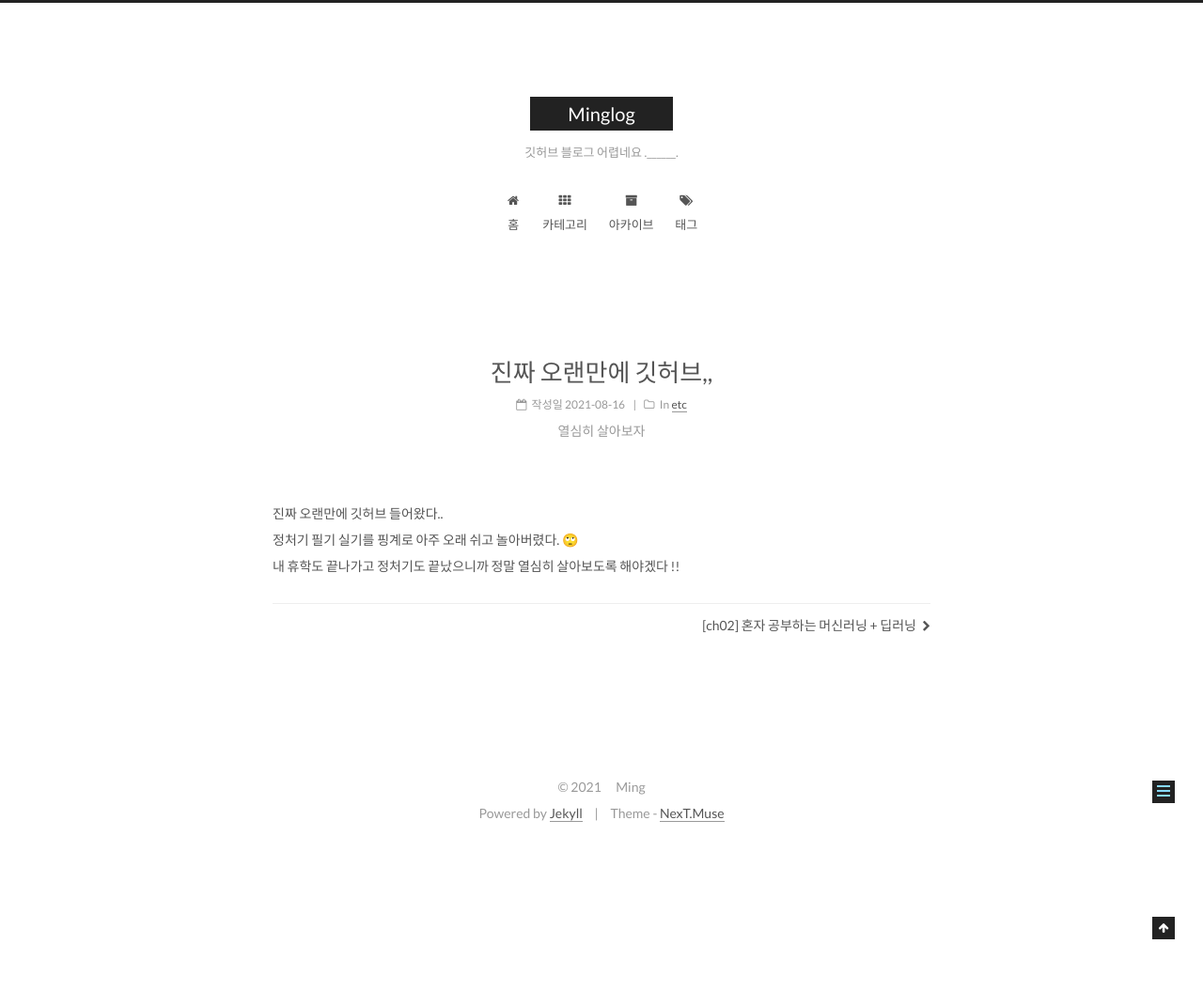
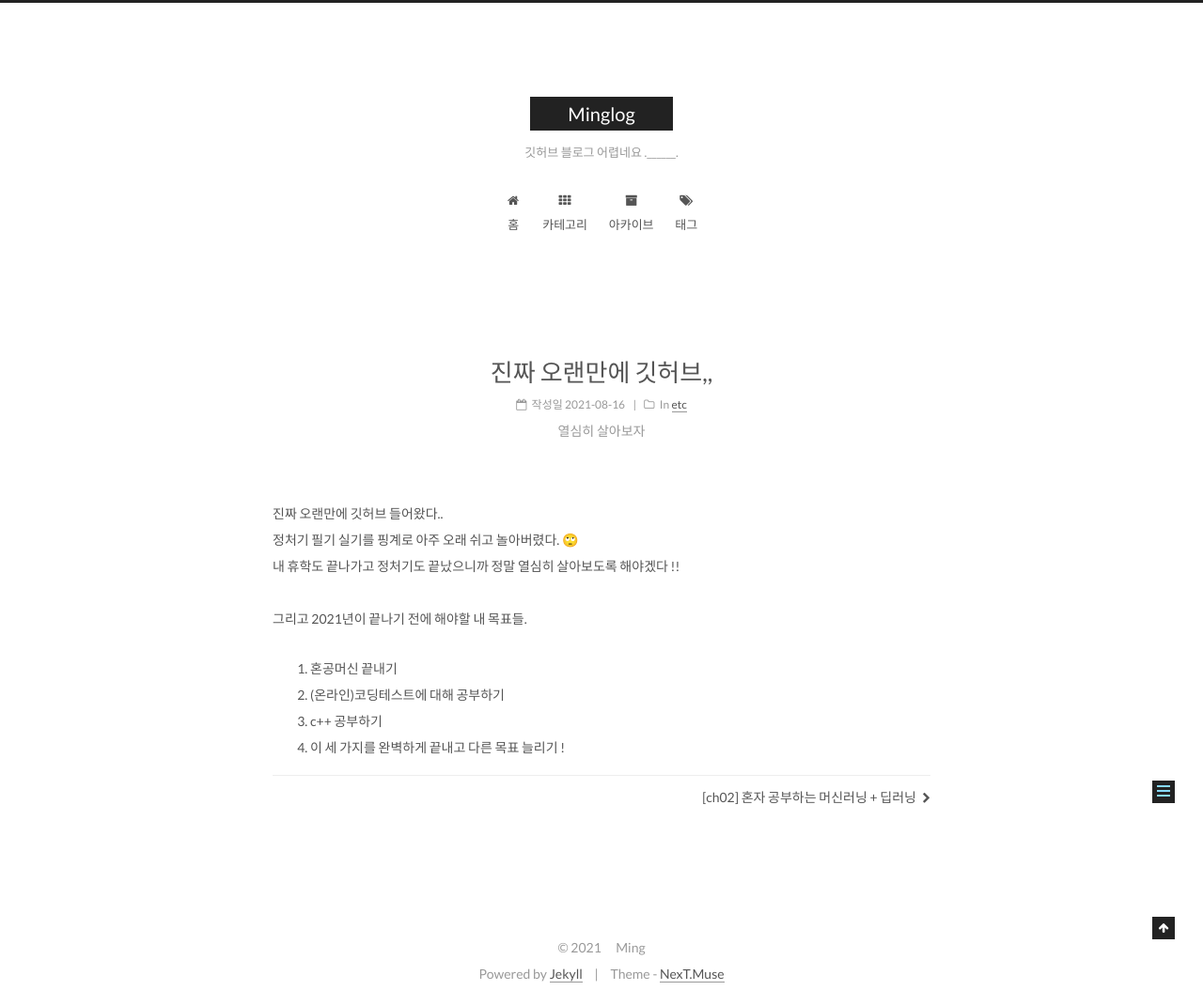
Before and after one commit to kimmin233/kimmin233.github.io, a Jekyll site: the page built from _posts/2021-08-16-long-time-no-see.md, in a window 1280 px wide. Shown: the whole page at 94% size. Built offline with Jekyll 4.4.1, drawn with Linux system fonts in a browser that asks for light colours.

Commit message:
Update 2021-08-16-long-time-no-see.md

```diff
--- a/_posts/2021-08-16-long-time-no-see.md
+++ b/_posts/2021-08-16-long-time-no-see.md
@@ -11,3 +11,9 @@ tags:
 진짜 오랜만에 깃허브 들어왔다.. <br>
 정처기 필기 실기를 핑계로 아주 오래 쉬고 놀아버렸다. 🙄 <br>
 내 휴학도 끝나가고 정처기도 끝났으니까 정말 열심히 살아보도록 해야겠다 !!
+<br><br>
+그리고 2021년이 끝나기 전에 해야할 내 목표들. <br>
+1. 혼공머신 끝내기
+2. (온라인)코딩테스트에 대해 공부하기
+3. c++ 공부하기
+4. 이 세 가지를 완벽하게 끝내고 다른 목표 늘리기 !
```
